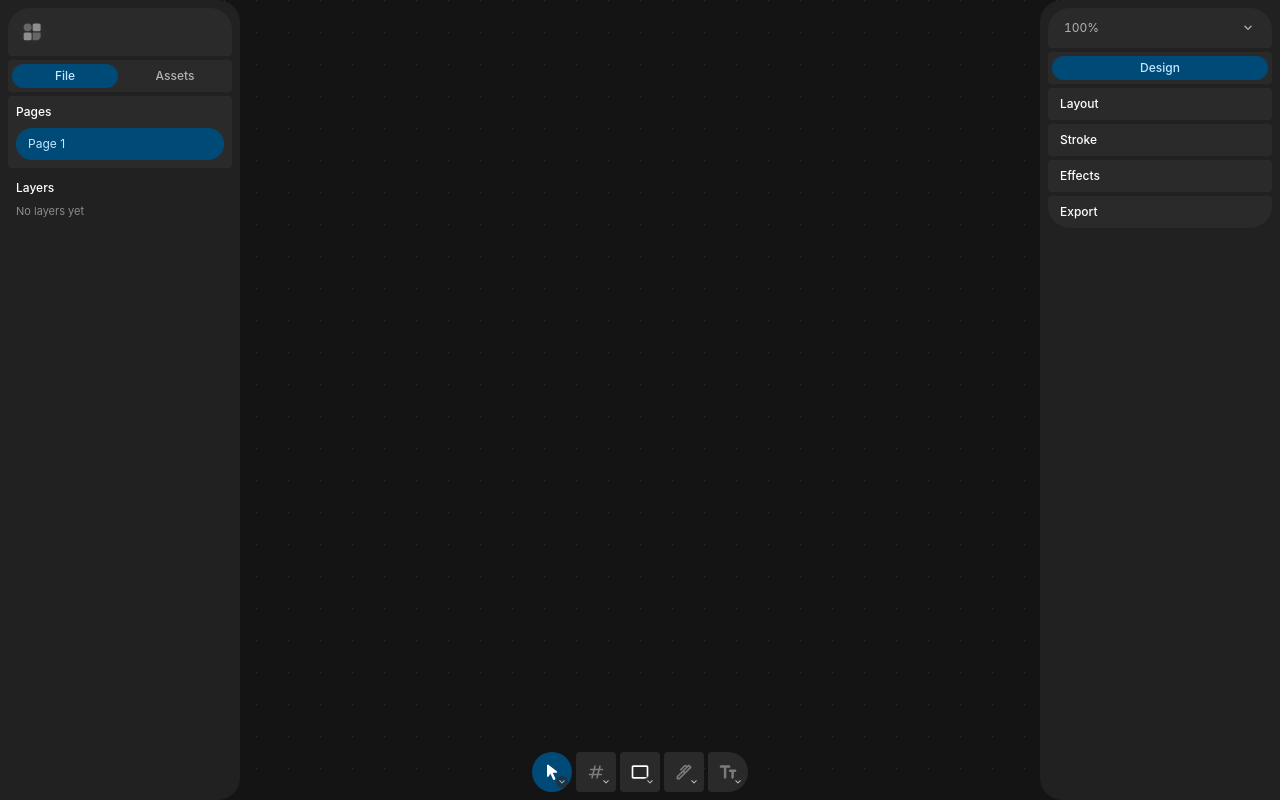
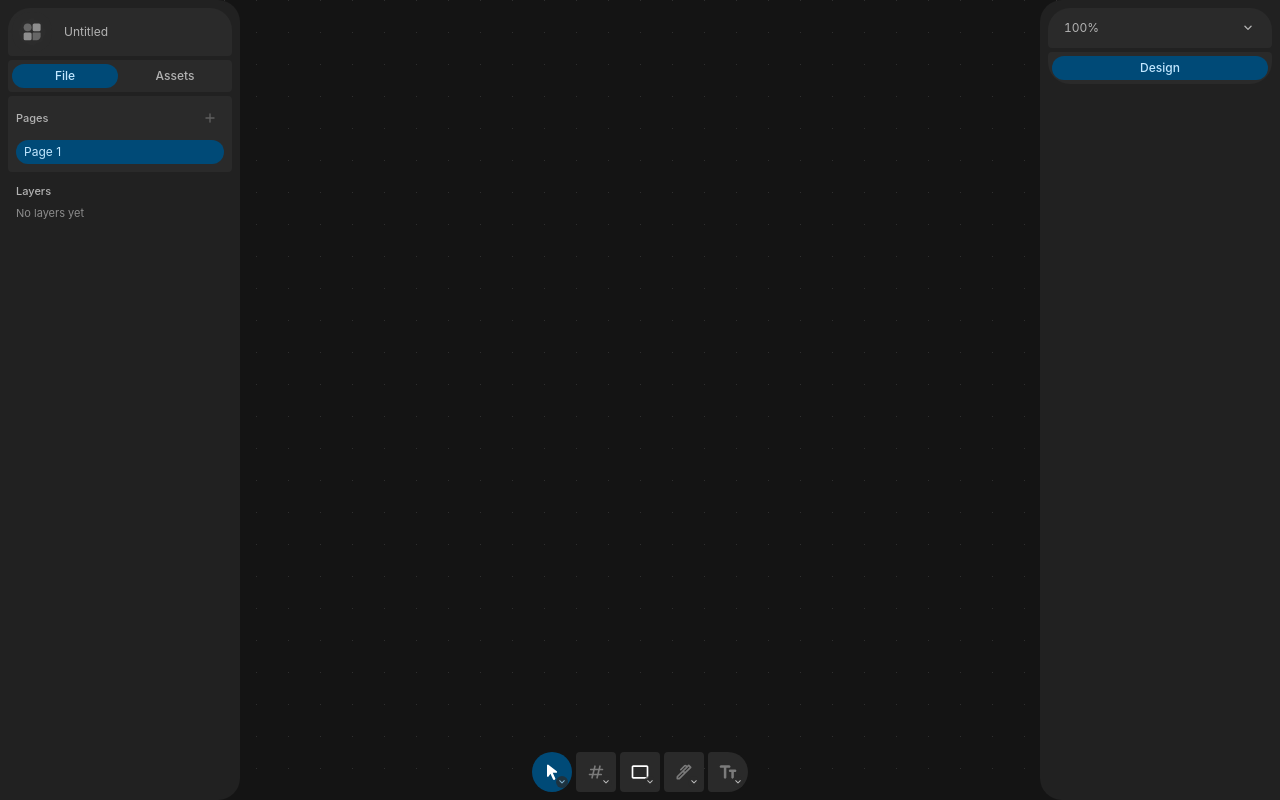
Before and after one commit to m1xamm/MxCanvas, a Preact app: page / in a window 1280 px wide. Built offline with nearby package versions, Linux system fonts and the light colour scheme.

Commit message:
align panel structure with figma ui3

```diff
--- a/src/core/layers.ts
+++ b/src/core/layers.ts
@@ -1,7 +1,7 @@
 import type { Document } from './document/document'
 import type { NodeId } from './document/types'
 
-export const LAYER_ROW_HEIGHT = 32
+export const LAYER_ROW_HEIGHT = 28
 export const LAYER_ROW_GAP = 2
 export const LAYER_ROW_PITCH = LAYER_ROW_HEIGHT + LAYER_ROW_GAP
 export const LAYER_OVERSCAN = 4
--- a/src/i18n/en.ts
+++ b/src/i18n/en.ts
@@ -9,7 +9,9 @@ export const en = {
   pages: 'Pages',
   layers: 'Layers',
   assets: 'Assets',
+  untitledFile: 'Untitled',
   pageName: 'Page 1',
+  addPage: 'Add page',
   noLayers: 'No layers yet',
   noAssets: 'No assets yet',
   languageLabel: 'Language',
@@ -75,6 +77,7 @@ export const en = {
   sections: {
     align: 'Align',
     position: 'Position',
+    size: 'Size',
     layout: 'Layout',
     appearance: 'Appearance',
     fill: 'Fill',
--- a/src/i18n/ru.ts
+++ b/src/i18n/ru.ts
@@ -11,7 +11,9 @@ export const ru: Dictionary = {
   pages: 'Страницы',
   layers: 'Слои',
   assets: 'Ресурсы',
+  untitledFile: 'Без названия',
   pageName: 'Страница 1',
+  addPage: 'Добавить страницу',
   noLayers: 'Пока нет слоев',
   noAssets: 'Пока нет ресурсов',
   languageLabel: 'Язык',
@@ -77,6 +79,7 @@ export const ru: Dictionary = {
   sections: {
     align: 'Выравнивание',
     position: 'Положение',
+    size: 'Размер',
     layout: 'Раскладка',
     appearance: 'Оформление',
     fill: 'Заливка',
--- a/src/ui/LeftPanel.tsx
+++ b/src/ui/LeftPanel.tsx
@@ -2,6 +2,7 @@ import { useState } from 'preact/hooks'
 import type { RefObject } from 'preact'
 import { useTranslation } from '../i18n/use-i18n'
 import { Cluster } from './Cluster'
+import { Icon } from './Icon'
 import { LayersPanel } from './LayersPanel'
 import { MainMenu } from './MainMenu'
 
@@ -25,7 +26,12 @@ export function LeftPanel({ onOpenSettings, menuButtonRef }: LeftPanelProps) {
   return (
     <Cluster direction="vertical" class="side-panel side-panel--left">
       <div class="block block--tight">
-        <MainMenu onOpenSettings={onOpenSettings} buttonRef={menuButtonRef} />
+        <div class="file-head">
+          <MainMenu onOpenSettings={onOpenSettings} buttonRef={menuButtonRef} />
+          <span class="file-name" title={t('untitledFile')}>
+            {t('untitledFile')}
+          </span>
+        </div>
       </div>
       <div class="block block--tight">
         <Cluster class="segmented-control" role="group" ariaLabel={t('panelsLabel')}>
@@ -49,7 +55,18 @@ export function LeftPanel({ onOpenSettings, menuButtonRef }: LeftPanelProps) {
       {activeTab === 'file' ? (
         <>
           <div class="block block--section">
-            <span class="section-title">{t('pages')}</span>
+            <div class="section-head">
+              <span class="section-title">{t('pages')}</span>
+              <button
+                type="button"
+                class="control icon-button"
+                aria-label={t('addPage')}
+                title={t('addPage')}
+                disabled
+              >
+                <Icon name="add" size={16} />
+              </button>
+            </div>
             <Cluster direction="vertical">
               <div class="panel-row is-active" aria-current="page">
                 {t('pageName')}
--- a/src/ui/RightPanel.tsx
+++ b/src/ui/RightPanel.tsx
@@ -1,4 +1,3 @@
-import type { MessageKey } from '../i18n/i18n'
 import { useTranslation } from '../i18n/use-i18n'
 import { Cluster } from './Cluster'
 import { PropertiesPanel } from './properties/PropertiesPanel'
@@ -7,13 +6,6 @@ import { ZoomMenu } from './ZoomMenu'
 export interface RightPanelProps {
   zoom: number
 }
-
-const SECTION_KEYS: readonly MessageKey[] = [
-  'sections.layout',
-  'sections.stroke',
-  'sections.effects',
-  'sections.export',
-]
 
 export function RightPanel({ zoom }: RightPanelProps) {
   const t = useTranslation()
@@ -35,11 +27,6 @@ export function RightPanel({ zoom }: RightPanelProps) {
         </Cluster>
       </div>
       <PropertiesPanel />
-      {SECTION_KEYS.map((key) => (
-        <div key={key} class="block block--stack">
-          <span class="section-title">{t(key)}</span>
-        </div>
-      ))}
     </Cluster>
   )
 }
--- a/src/ui/properties/PropertiesPanel.tsx
+++ b/src/ui/properties/PropertiesPanel.tsx
@@ -71,7 +71,6 @@ export function PropertiesPanel() {
 
   return (
     <>
-      {ids.length >= MIN_ALIGN_COUNT && (
       <div class="block block--section">
         <span class="section-title">{t('sections.align')}</span>
         <Cluster>
@@ -82,6 +81,7 @@ export function PropertiesPanel() {
               class="control align-button"
               aria-label={t(action.label)}
               title={t(action.label)}
+              disabled={ids.length < MIN_ALIGN_COUNT}
               onClick={() => alignSelection(action.mode)}
             >
               <Icon name={action.icon} size={16} />
@@ -104,8 +104,8 @@ export function PropertiesPanel() {
           ))}
         </Cluster>
       </div>
-      )}
       {rect && (
+        <>
           <div class="block block--section">
             <span class="section-title">{t('sections.position')}</span>
             <Cluster>
@@ -122,6 +122,9 @@ export function PropertiesPanel() {
                 onChange={(value, live) => setSelectionField('y', value, live)}
               />
             </Cluster>
+          </div>
+          <div class="block block--section">
+            <span class="section-title">{t('sections.size')}</span>
             <Cluster>
               <NumberField
                 label={t('sizeWidth')}
@@ -137,19 +140,25 @@ export function PropertiesPanel() {
                 title={t('sizeHeight')}
                 onChange={(value, live) => setSelectionField('height', value, live)}
               />
+              <button
+                type="button"
+                class={
+                  constrained ? 'control proportion-toggle is-active' : 'control proportion-toggle'
+                }
+                aria-label={t('constrainProportionsLabel')}
+                title={t('constrainProportionsLabel')}
+                aria-pressed={constrained}
+                onClick={() => setSelectionConstrainProportions(!constrained)}
+              >
+                <Icon name={constrained ? 'link' : 'linkOff'} size={16} filled={constrained} />
+              </button>
             </Cluster>
           </div>
+        </>
       )}
       <div class="block block--section">
         <span class="section-title">{t('sections.appearance')}</span>
         <Cluster>
-          <NumberField
-            icon="cornerRadius"
-            value={uniformValue(nodes, (node) => node.cornerRadius)}
-            min={0}
-            title={t('cornerRadiusLabel')}
-            onChange={(value, live) => setSelectionCornerRadius(value, live)}
-          />
           <NumberField
             icon="opacity"
             value={percentValue(nodes, (node) => node.opacity)}
@@ -159,15 +168,13 @@ export function PropertiesPanel() {
             title={t('opacityLabel')}
             onChange={(value, live) => setSelectionOpacity(value, live)}
           />
-          <button
-            type="button"
-            class={constrained ? 'control proportion-toggle is-active' : 'control proportion-toggle'}
-            aria-label={t('constrainProportionsLabel')}
-            aria-pressed={constrained}
-            onClick={() => setSelectionConstrainProportions(!constrained)}
-          >
-            <Icon name={constrained ? 'link' : 'linkOff'} size={16} filled={constrained} />
-          </button>
+          <NumberField
+            icon="cornerRadius"
+            value={uniformValue(nodes, (node) => node.cornerRadius)}
+            min={0}
+            title={t('cornerRadiusLabel')}
+            onChange={(value, live) => setSelectionCornerRadius(value, live)}
+          />
         </Cluster>
       </div>
       <div class="block block--section">
@@ -177,6 +184,7 @@ export function PropertiesPanel() {
             type="button"
             class="control icon-button"
             aria-label={t('addFill')}
+            title={t('addFill')}
             onClick={addSelectionFill}
           >
             <Icon name="add" size={16} />
--- a/src/ui/properties/properties.css
+++ b/src/ui/properties/properties.css
@@ -4,7 +4,7 @@
   gap: var(--space-1);
   flex: 1;
   min-width: 0;
-  height: 28px;
+  height: var(--field-height);
   padding: 0 var(--space-1) 0 var(--space-2);
   background: var(--color-block);
   color: var(--color-on-surface);
@@ -80,7 +80,7 @@
 .fill-swatch {
   flex: none;
   width: 24px;
-  height: 28px;
+  height: var(--field-height);
   border-radius: var(--radius-seam);
   background: var(--color-block);
 }
@@ -90,7 +90,7 @@
   place-items: center;
   flex: none;
   width: 24px;
-  height: 28px;
+  height: var(--field-height);
   color: var(--color-on-surface-subtle);
 }
 
@@ -103,7 +103,7 @@
   display: grid;
   place-items: center;
   flex: 1;
-  height: 28px;
+  height: var(--field-height);
   color: var(--color-on-surface-variant);
 }
 
@@ -111,8 +111,8 @@
   display: grid;
   place-items: center;
   flex: none;
-  width: 28px;
-  height: 28px;
+  width: var(--field-height);
+  height: var(--field-height);
   color: var(--color-on-surface-subtle);
 }
 
--- a/src/ui/theme/theme.css
+++ b/src/ui/theme/theme.css
@@ -51,6 +51,8 @@
 
   --panel-width: 240px;
   --toolbar-button-size: 40px;
+  --field-height: 24px;
+  --layer-row-height: 28px;
 
   --switch-width: 40px;
   --switch-height: 22px;
--- a/src/ui/ui.css
+++ b/src/ui/ui.css
@@ -69,7 +69,10 @@
 }
 
 .panel-row {
-  padding: var(--space-2) var(--space-3);
+  display: flex;
+  align-items: center;
+  height: var(--field-height);
+  padding: 0 var(--space-2);
   overflow: hidden;
   font-size: var(--font-size-sm);
   line-height: var(--line-height-sm);
@@ -148,11 +151,29 @@
   color: var(--color-on-surface);
 }
 
-.section-title {
+.file-head {
+  display: flex;
+  align-items: center;
+  gap: var(--space-2);
+}
+
+.file-name {
+  flex: 1;
+  min-width: 0;
+  overflow: hidden;
+  padding: 0 var(--space-1);
   font-size: var(--font-size-sm);
   line-height: var(--line-height-sm);
+  color: var(--color-on-surface-variant);
+  white-space: nowrap;
+  text-overflow: ellipsis;
+}
+
+.section-title {
+  font-size: var(--font-size-xs);
+  line-height: var(--line-height-xs);
   font-weight: var(--font-weight-medium);
-  color: var(--color-on-surface);
+  color: var(--color-on-surface-variant);
 }
 
 .panel-text {
@@ -412,7 +433,7 @@
   grid-template-columns: 20px minmax(0, 1fr) auto;
   align-items: center;
   gap: var(--space-2);
-  height: 32px;
+  height: var(--layer-row-height);
   padding: 0 var(--space-1) 0 var(--space-2);
   border-radius: var(--layer-row-radius, var(--radius-seam));
   background: var(--color-block);
```
Also changed, not shown: 2 other files (tests, documents, lock files or other folders). Lines whose indentation alone changed are shown as unchanged.
